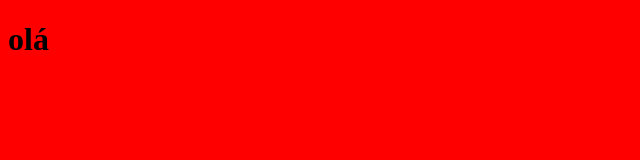
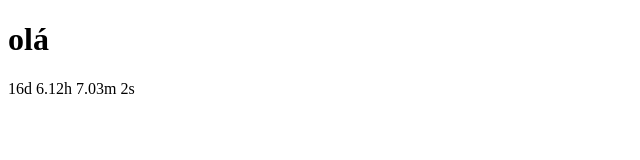
Before and after one commit to Enge-Olate/evento, a website built with Parcel: page src/index.html in a window 1280 px wide. Shown: the whole page, without its empty margins (0-640 px from the left). Built offline with nearby package versions, Linux system fonts and the light colour scheme.

Commit message:
Aplicando lógica no arquivo src/scripts/main.js.

```diff
--- a/src/index.html
+++ b/src/index.html
@@ -8,6 +8,7 @@
 </head>
 <body>
     <h1>olá</h1>
+    <p></p>
     <script src="/src/scripts/main.js"></script>
 </body>
 </html>
--- a/src/scripts/main.js
+++ b/src/scripts/main.js
@@ -1,22 +1,27 @@
-const aniversario = new Date('April 26, 2026 17:00:00');
-const opcoes ={
-    timeZone: 'UTC',
-    year: 'numeric',
-    month: 'numeric',
-    day: 'numeric',
-    hour: 'numeric',
-    minute: 'numeric',
-    second: 'numeric'
-};
-const agora = new Date();
-console.log(agora.toLocaleString('pt-BR', opcoes));
-console.log(aniversario.toLocaleString('pt-BR', opcoes));
-let diferencaData = aniversario - agora;
-console.log(diferencaData);
-const diaEmMs = 1000 * 60**2 *24;
-const horasEmMs = 1000 * 60**2;
-const minutosEmMs = 1000 * 60;
-console.log('dias:',Math.floor(diferencaData /diaEmMs));
-console.log('horas:', ((diferencaData % diaEmMs) / horasEmMs).toFixed(3));
-console.log('minutos:',Math.floor((diferencaData % horasEmMs)/minutosEmMs));
-console.log('segundos:',Math.floor((diferencaData % minutosEmMs)/1000));
+const aniversario = new Date('Sep 17, 2025 20:00:00');
+const tempoAniversario = aniversario.getTime();
+
+function dias(){
+    return 1000 * 60 **2 *24;
+}
+function horas(){
+    return 1000 * 60**2;
+}
+function minutos(){
+    return 1000 * 60;
+}
+const contandoHoras = setInterval(() => {
+    let agora = new Date();
+    let tempoAgora = agora.getTime();
+    let diferenca = tempoAniversario - tempoAgora;
+    document.querySelector('p').innerHTML=`
+        ${Math.floor(diferenca / dias())}d
+        ${((diferenca % dias())/horas()).toFixed(2)}h
+        ${((diferenca % horas())/minutos()).toFixed(2)}m
+        ${Math.floor((diferenca % minutos())/ 1000)}s
+    `
+    if(diferenca < 0){
+        clearInterval(contandoHoras);
+        document.querySelector('p').innerHTML='Expirado!';
+    }
+}, 1000);
--- a/src/styles/main.scss
+++ /dev/null
@@ -1,3 +0,0 @@
-body{
-    background-color: red;
-}
```
